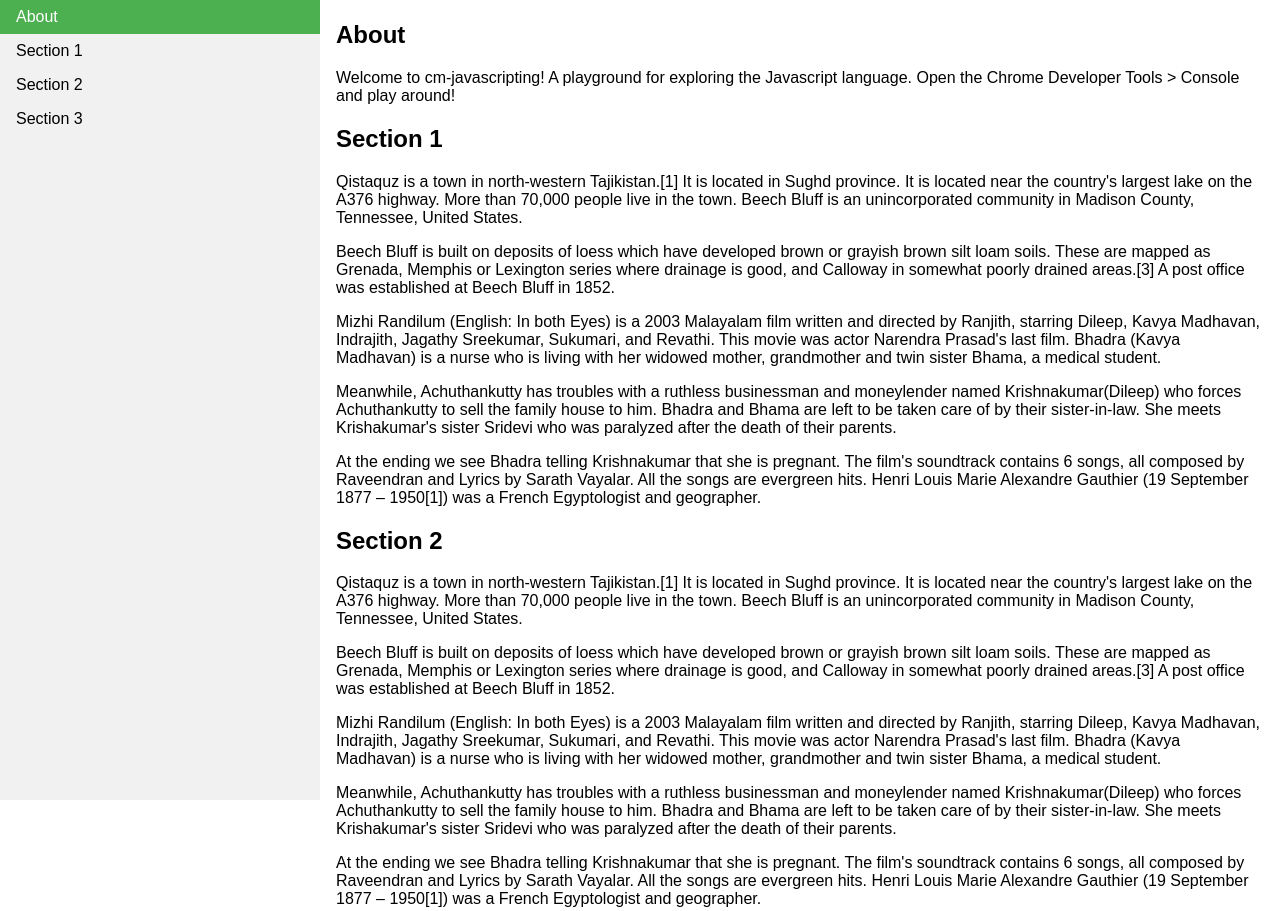
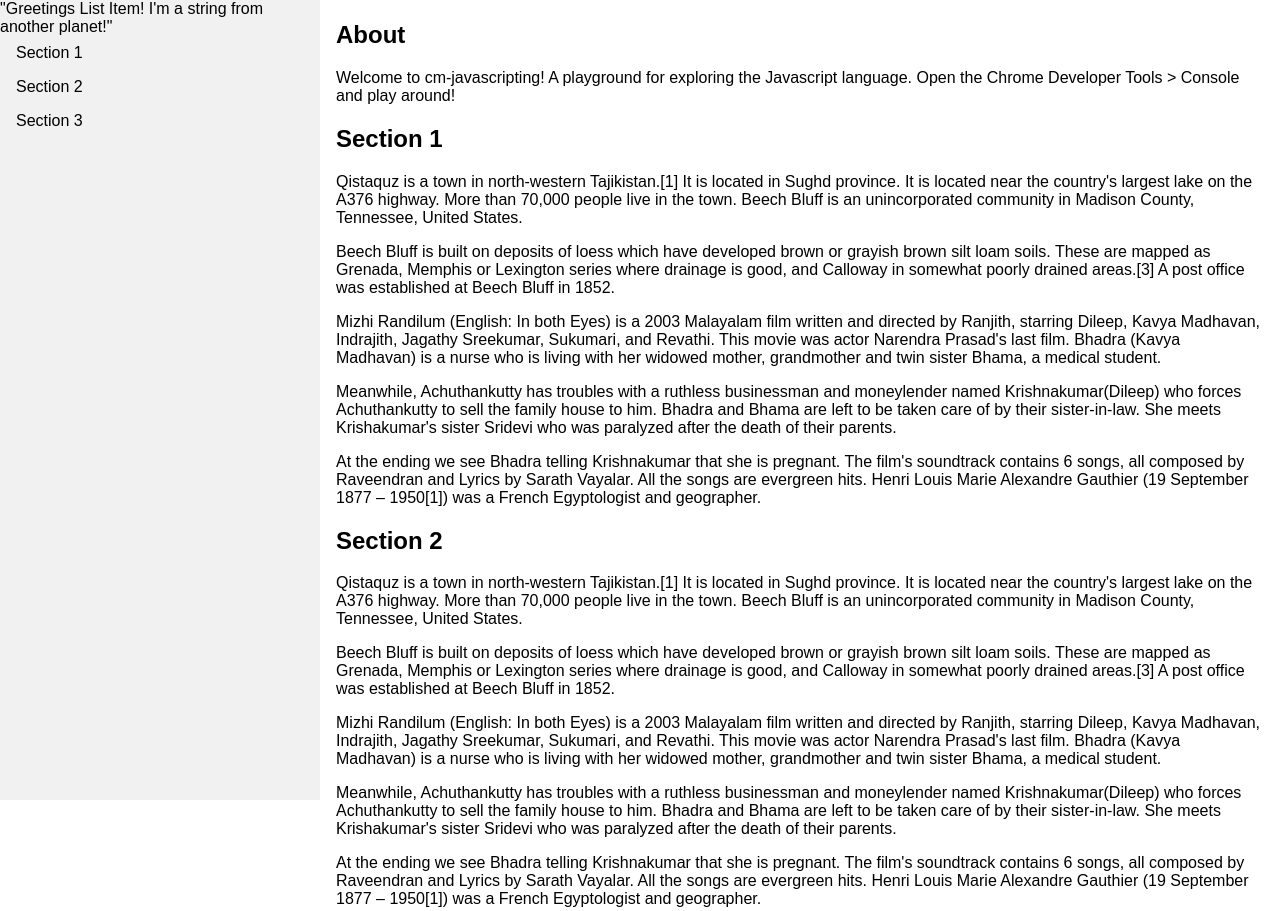
Before and after one commit to diamondalexander/javascript-practice, a plain HTML site: page index.html in a window 1280 px wide. Shown: the top 911 px of the page. Drawn offline with Linux system fonts and the light colour scheme.

Commit message:
Updated JS

```diff
--- a/index.html
+++ b/index.html
@@ -112,8 +112,8 @@
     <script>
         console.log("begin script");
         // Insert your code here
-
-        console.log("end script");
+        var firstItem = document.getElementById("first-item")
+        firstItem.innerText = '\"Greetings List Item! I\'m a string from another planet!\"'
       </script>
 
   </body>
```
